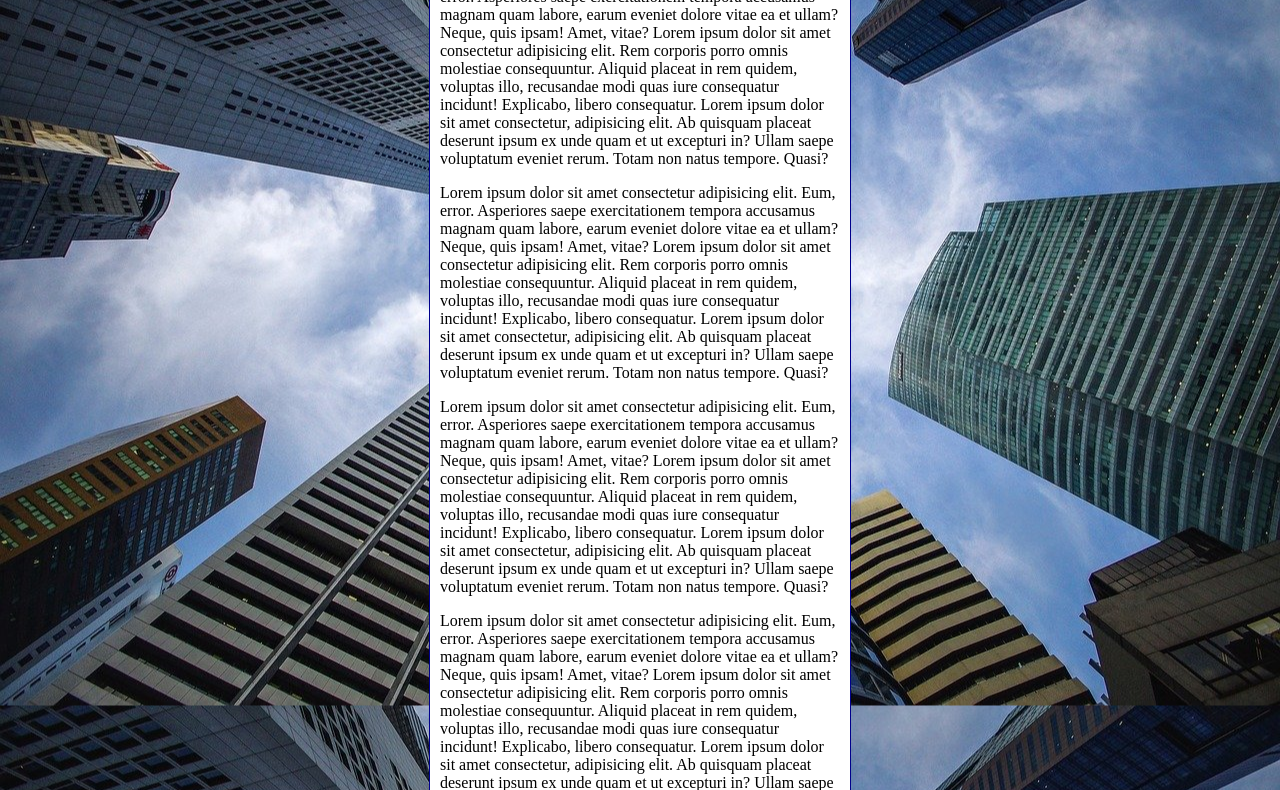
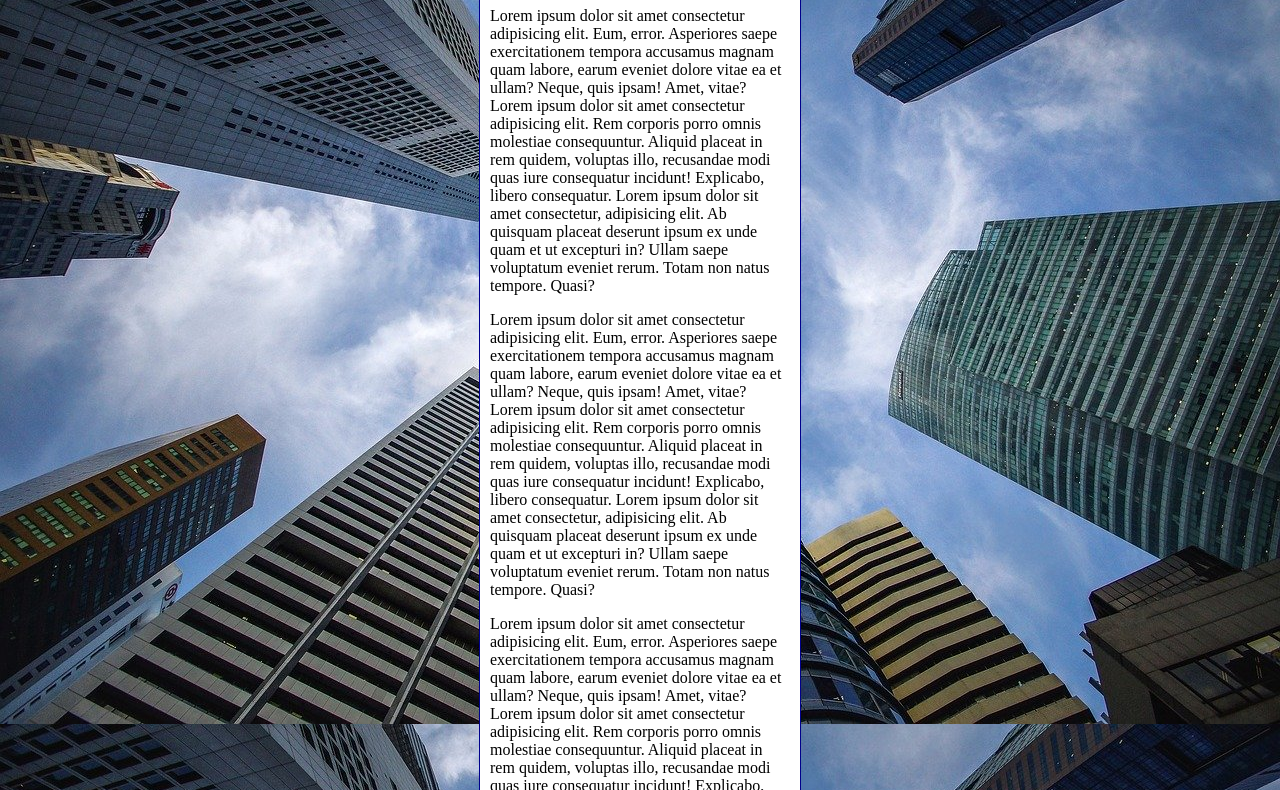
Before and after one commit to edgargmoura/html-css, a plain HTML site: page exercicios/ex022/fundo006.html in a window 1280 px wide. Shown: the part 129-919 px from the top of the page. Drawn offline with Linux system fonts and the light colour scheme.

Commit message:
Update fundo006.html

```diff
--- a/exercicios/ex022/fundo006.html
+++ b/exercicios/ex022/fundo006.html
@@ -4,19 +4,26 @@
     <meta charset="UTF-8">
     <meta http-equiv="X-UA-Compatible" content="IE=edge">
     <meta name="viewport" content="width=device-width, initial-scale=1.0">
-    <title>Document</title>
+    <title>Fundo fixo de Tela</title>
     <style>
         body {
             height: 100vh;
-            background-color: black;
+            /*background-color: black;
             background-image: url('imagens/wallpaper002.jpg');
             background-position: center center;
-            background-repeat: repeat-y;
+            background-repeat: no-repeat;
+            background-size: cover;
+            background-attachment: fixed;*/
+
+            /*Shorthand - background
+            color - image - position - repeat - [size] - attachment */
+
+            background: black url('imagens/wallpaper002.jpg') center center no-repeat fixed;
             background-size: cover;
         }
         main {
             background-color: white;
-            width: 400px;
+            max-width: 300px;
             padding: 10px;
             margin: auto;
             border: 1px solid darkblue;
```
